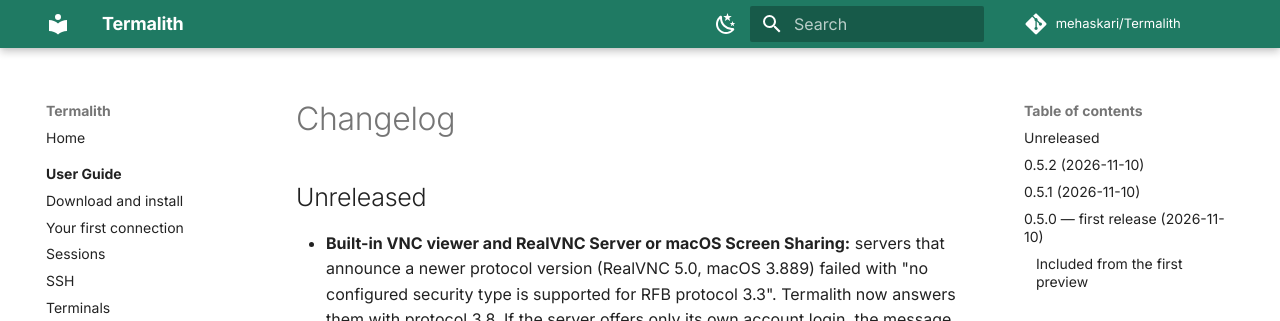
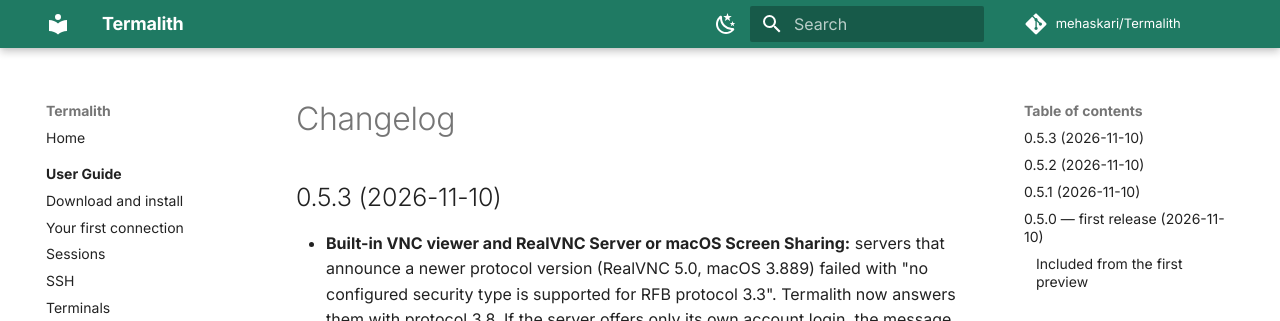
Before and after one commit to mehaskari/Termalith, an MkDocs documentation site: the page built from website/docs/changelog.md, in a window 1280 px wide and 900 px high. Shown: the top 321 px of the window. Built offline with MkDocs 1.6.1 and Material for MkDocs 9.7.7, drawn with Linux system fonts in a browser that asks for light colours; comment, search, counter and statistics services are not loaded.

Commit message:
Release 0.5.3
Co-Authored-By: Claude Opus 5.5 <noreply@anthropic.com>

```diff
--- a/Cargo.toml
+++ b/Cargo.toml
@@ -3,7 +3,7 @@ resolver = "3"
 members = ["crates/terminal-pty", "crates/protocol-ssh", "crates/credential-store", "crates/app-core", "crates/test-sshd", "crates/serial-console", "crates/network-tools", "crates/remote-desktop", "crates/protocol-telnet", "crates/protocol-ftp", "apps/desktop/src-tauri"]
 
 [workspace.package]
-version = "0.5.2"
+version = "0.5.3"
 edition = "2024"
 license = "MIT"
 publish = false
--- a/website/docs/changelog.md
+++ b/website/docs/changelog.md
@@ -1,6 +1,6 @@
 # Changelog
 
-## Unreleased
+## 0.5.3 (2026-11-10)
 
 - **Built-in VNC viewer and RealVNC Server or macOS Screen Sharing:** servers
   that announce a newer protocol version (RealVNC 5.0, macOS 3.889) failed
--- a/website/overrides/home.html
+++ b/website/overrides/home.html
@@ -19,7 +19,7 @@
 <meta name="twitter:description" content="Termalith is a free, open-source remote administration app for macOS, Windows and Linux: SSH and Mosh terminals, SFTP/FTP/FTPS, RDP and VNC, tunnels, serial and Telnet consoles and network tools in one window. No account, no telemetry.">
 <meta name="twitter:image" content="https://mehaskari.github.io/Termalith/assets/og.png">
 <script type="application/ld+json">
-{"@context":"https://schema.org","@type":"SoftwareApplication","name":"Termalith","applicationCategory":"DeveloperApplication","applicationSubCategory":"Remote administration","operatingSystem":"macOS 11+, Windows 10/11, Linux","softwareVersion":"0.5.2","license":"https://opensource.org/licenses/MIT","isAccessibleForFree":true,"offers":{"@type":"Offer","price":"0","priceCurrency":"USD"},"url":"https://mehaskari.github.io/Termalith/","downloadUrl":"https://github.com/mehaskari/Termalith/releases/latest","codeRepository":"https://github.com/mehaskari/Termalith","description":"Termalith is a free, open-source remote administration app for macOS, Windows and Linux: SSH and Mosh terminals, SFTP/FTP/FTPS, RDP and VNC, tunnels, serial and Telnet consoles and network tools in one window. No account, no telemetry."}
+{"@context":"https://schema.org","@type":"SoftwareApplication","name":"Termalith","applicationCategory":"DeveloperApplication","applicationSubCategory":"Remote administration","operatingSystem":"macOS 11+, Windows 10/11, Linux","softwareVersion":"0.5.3","license":"https://opensource.org/licenses/MIT","isAccessibleForFree":true,"offers":{"@type":"Offer","price":"0","priceCurrency":"USD"},"url":"https://mehaskari.github.io/Termalith/","downloadUrl":"https://github.com/mehaskari/Termalith/releases/latest","codeRepository":"https://github.com/mehaskari/Termalith","description":"Termalith is a free, open-source remote administration app for macOS, Windows and Linux: SSH and Mosh terminals, SFTP/FTP/FTPS, RDP and VNC, tunnels, serial and Telnet consoles and network tools in one window. No account, no telemetry."}
 </script>
 <script type="application/ld+json">
 {"@context":"https://schema.org","@type":"FAQPage","mainEntity":[
@@ -493,7 +493,7 @@
 
         <div class="install-pill">
           <span class="prompt">↓</span>
-          <span class="cmd">Termalith 0.5.2 — free, MIT licensed</span>
+          <span class="cmd">Termalith 0.5.3 — free, MIT licensed</span>
           <a class="copy-btn" href="#install">download</a>
         </div>
 
```
Also changed, not shown: 3 other files.
